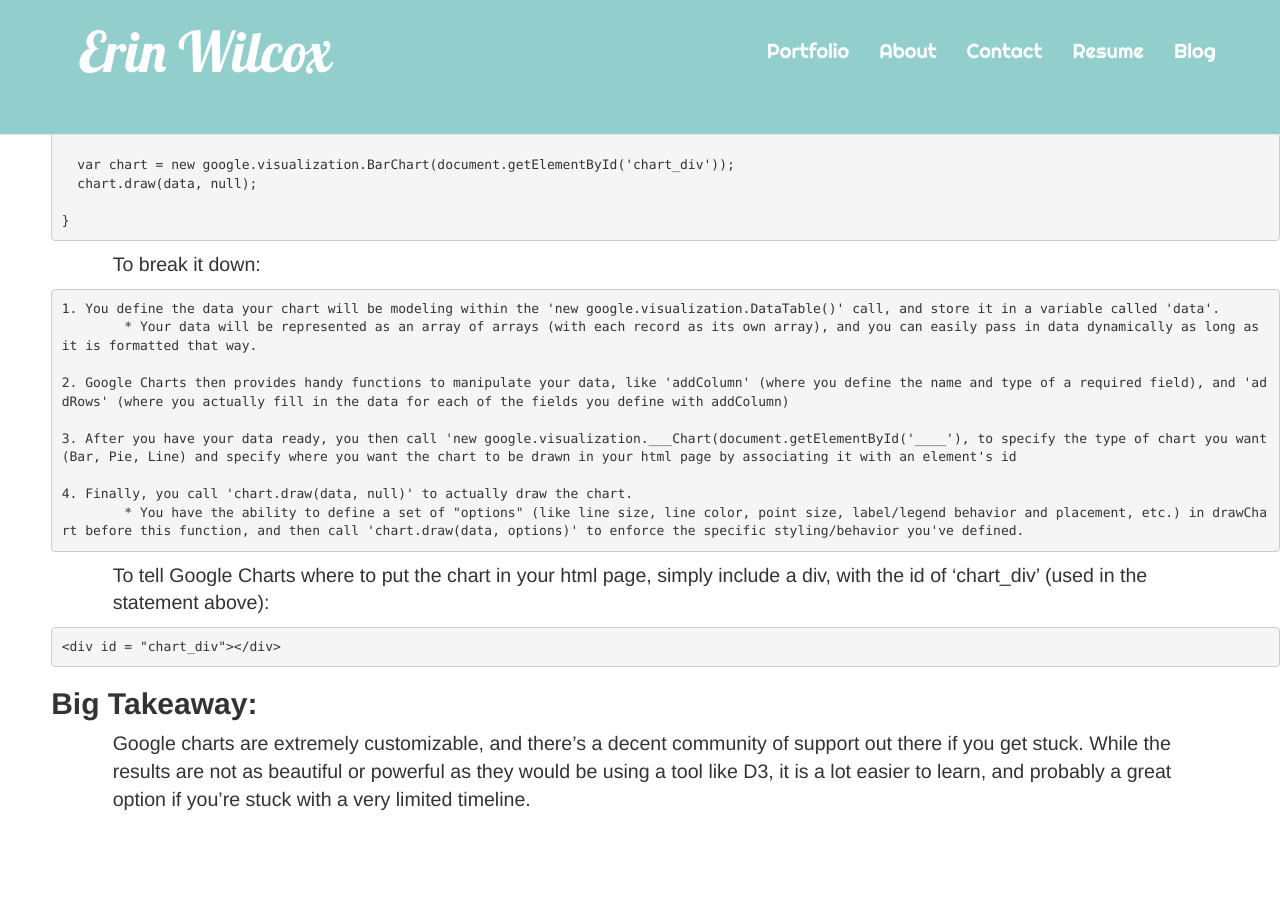
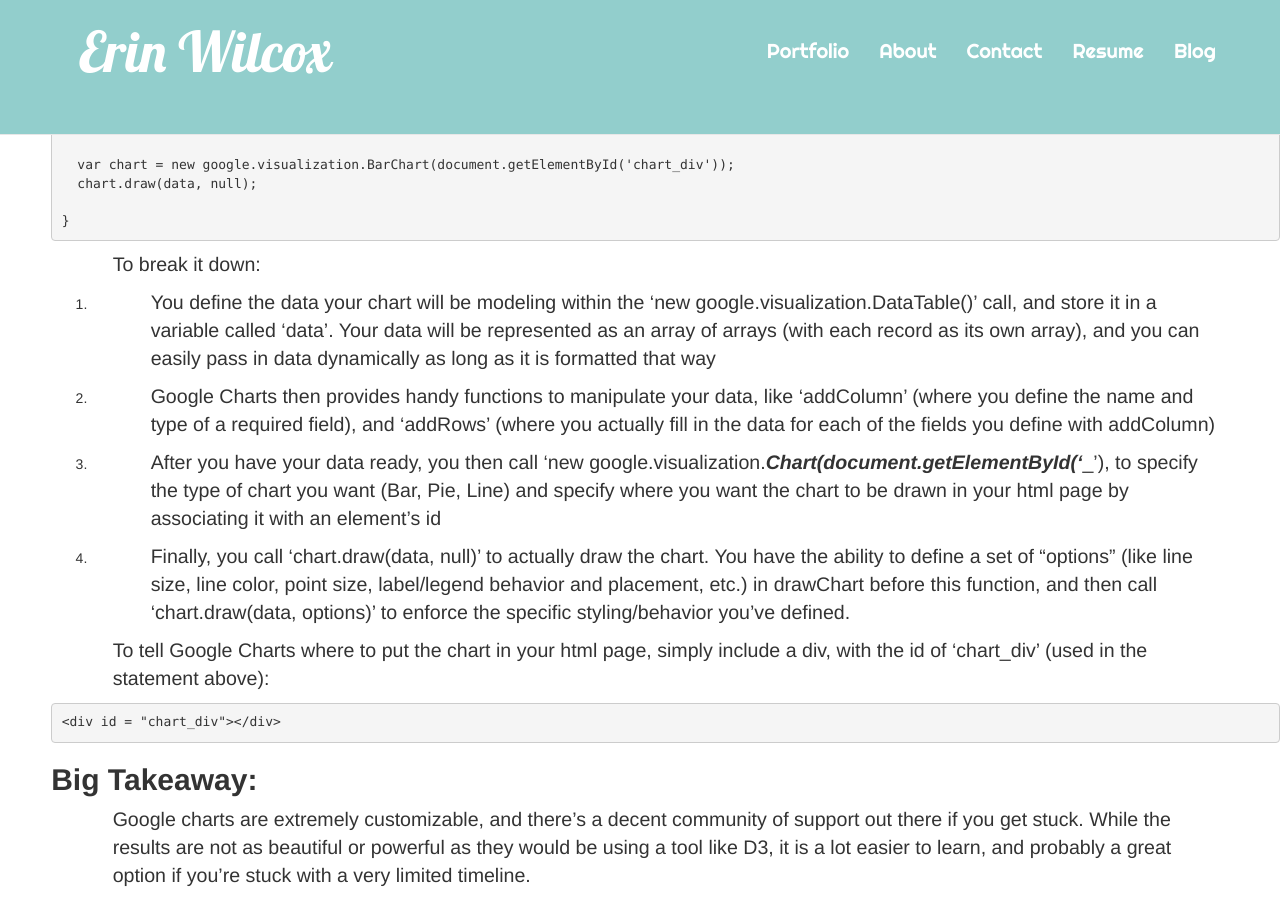
Before and after one commit to brookin8/brookin8.github.io, a Jekyll site: the page built from _posts/2017-12-09-All Done(And GoogleCharts).markdown, in a window 1280 px wide and 900 px high, scrolled down 1476 px. Built offline with Jekyll 4.4.1, drawn with Linux system fonts in a browser that asks for light colours; nearby versions of some CDN libraries; some web fonts are replaced; library files that are not in the unit come from our copies; before the commit the page ends 2300 px from its top, so only the background shows below that.

Commit message:
Finalized styling for latest blog post

```diff
--- a/_posts/2017-12-09-All Done(And GoogleCharts).markdown
+++ b/_posts/2017-12-09-All Done(And GoogleCharts).markdown
@@ -69,15 +69,13 @@ Now you're ready to draw your first chart:
 
 To break it down:
 
-	1. You define the data your chart will be modeling within the 'new google.visualization.DataTable()' call, and store it in a variable called 'data'.
-		* Your data will be represented as an array of arrays (with each record as its own array), and you can easily pass in data dynamically as long as it is formatted that way.
+1. You define the data your chart will be modeling within the 'new google.visualization.DataTable()' call, and store it in a variable called 'data'. Your data will be represented as an array of arrays (with each record as its own array), and you can easily pass in data dynamically as long as it is formatted that way
 
-	2. Google Charts then provides handy functions to manipulate your data, like 'addColumn' (where you define the name and type of a required field), and 'addRows' (where you actually fill in the data for each of the fields you define with addColumn)
+2. Google Charts then provides handy functions to manipulate your data, like 'addColumn' (where you define the name and type of a required field), and 'addRows' (where you actually fill in the data for each of the fields you define with addColumn)
 
-	3. After you have your data ready, you then call 'new google.visualization.___Chart(document.getElementById('____'), to specify the type of chart you want (Bar, Pie, Line) and specify where you want the chart to be drawn in your html page by associating it with an element's id
+3. After you have your data ready, you then call 'new google.visualization.___Chart(document.getElementById('____'), to specify the type of chart you want (Bar, Pie, Line) and specify where you want the chart to be drawn in your html page by associating it with an element's id
 
-	4. Finally, you call 'chart.draw(data, null)' to actually draw the chart.
-		* You have the ability to define a set of "options" (like line size, line color, point size, label/legend behavior and placement, etc.) in drawChart before this function, and then call 'chart.draw(data, options)' to enforce the specific styling/behavior you've defined.
+4. Finally, you call 'chart.draw(data, null)' to actually draw the chart. You have the ability to define a set of "options" (like line size, line color, point size, label/legend behavior and placement, etc.) in drawChart before this function, and then call 'chart.draw(data, options)' to enforce the specific styling/behavior you've defined.
 
 To tell Google Charts where to put the chart in your html page, simply include a div, with the id of 'chart_div' (used in the statement above):
 
```
